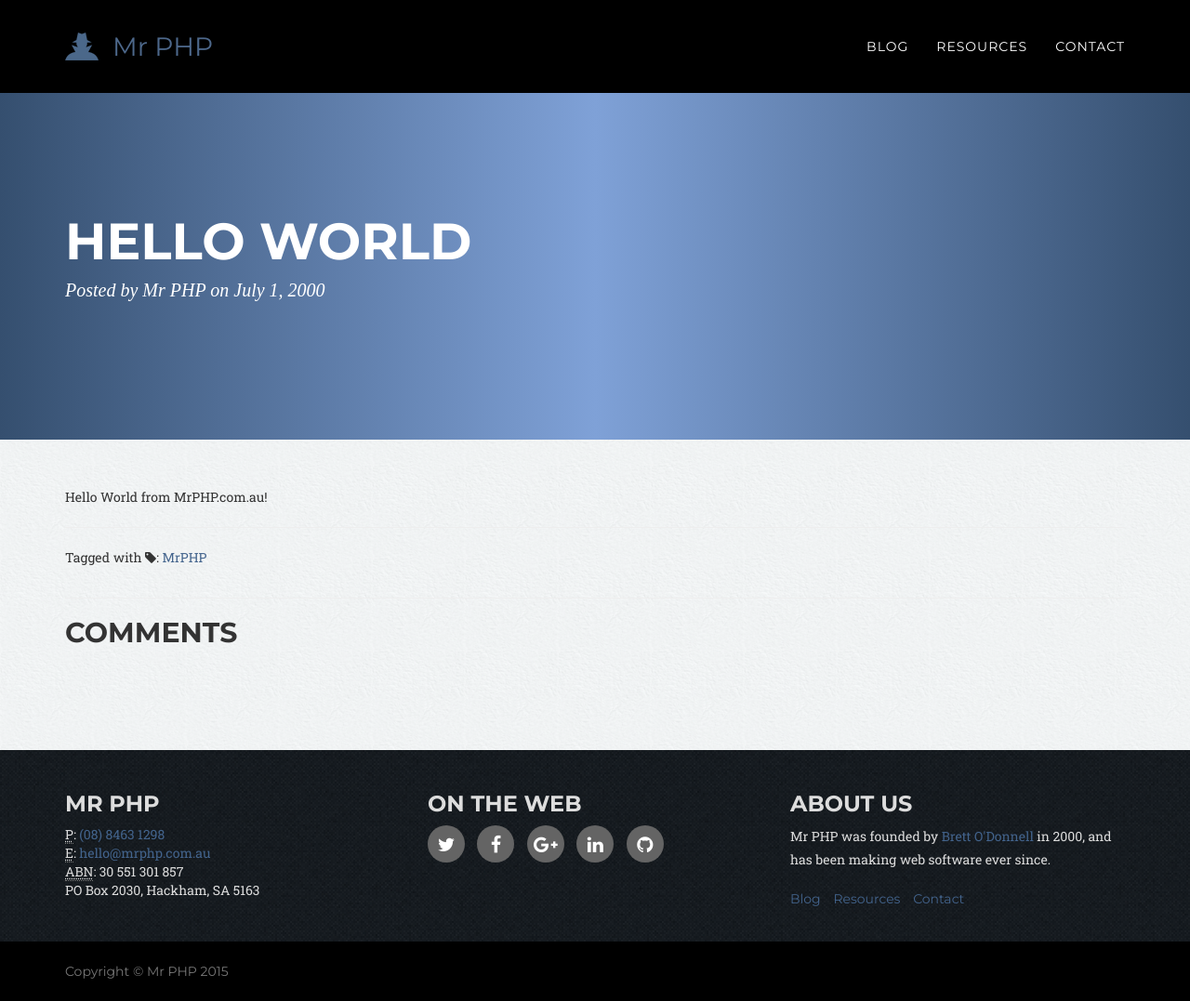
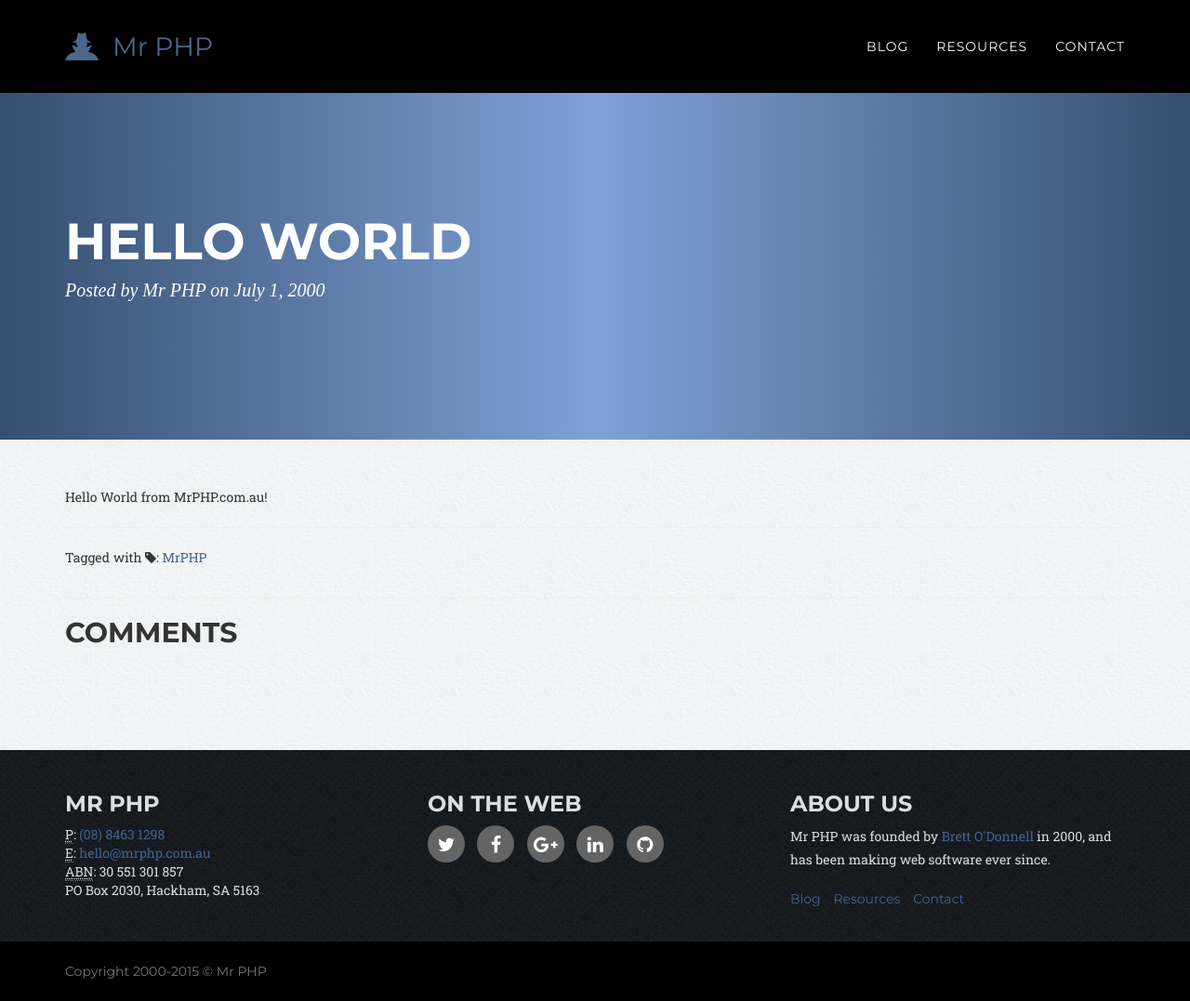
Before and after one commit to mr-php/mr-php.github.io, a Jekyll site: the page built from _posts/2000-07-01-hello-world.md, in a window 1280 px wide and 1077 px high. Shown: the whole window at 93% size. Built offline with Jekyll 4.4.1, drawn with Linux system fonts in a browser that asks for light colours; nearby versions of some CDN libraries; some web fonts are replaced; Markdown is read by kramdown in place of the engine named in the settings; comment, search, counter and statistics services are not loaded.

Commit message:
cleanup copyright

```diff
--- a/_includes/footer.html
+++ b/_includes/footer.html
@@ -57,7 +57,7 @@
     </div>
     <div class="footer-below">
         <div class="container">
-            <p class="copyright text-muted">Copyright &copy; {{ site.title }} {{ 'now' | date: "%Y" }}</p>
+            <p class="copyright text-muted">Copyright 2000-{{ 'now' | date: "%Y" }} &copy; {{ site.title }}</p>
         </div>
     </div>
 </footer>
--- a/_includes/head.html
+++ b/_includes/head.html
@@ -7,7 +7,7 @@
 
 <meta name="description" content="{% if page.excerpt %}{{ page.excerpt | strip_html | strip_newlines | truncate: 160 }}{% else if page.description %}{{ page.description }}{% else %}{{ site.description }}{% endif %}">
 <meta name="author" content="{{ site.title }}">
-<meta name="rights" content="Copyright 2000-{{ 'now' | date: " %Y" }} © {{ site.title }}. All rights reserved."/>
+<meta name="rights" content="Copyright 2000-{{ 'now' | date: "%Y" }} © {{ site.title }}. All rights reserved."/>
 
 <!-- Links -->
 <link rel="canonical" href="{{ page.url | replace:'index.html','' | prepend: site.baseurl | prepend: site.url }}">
```
